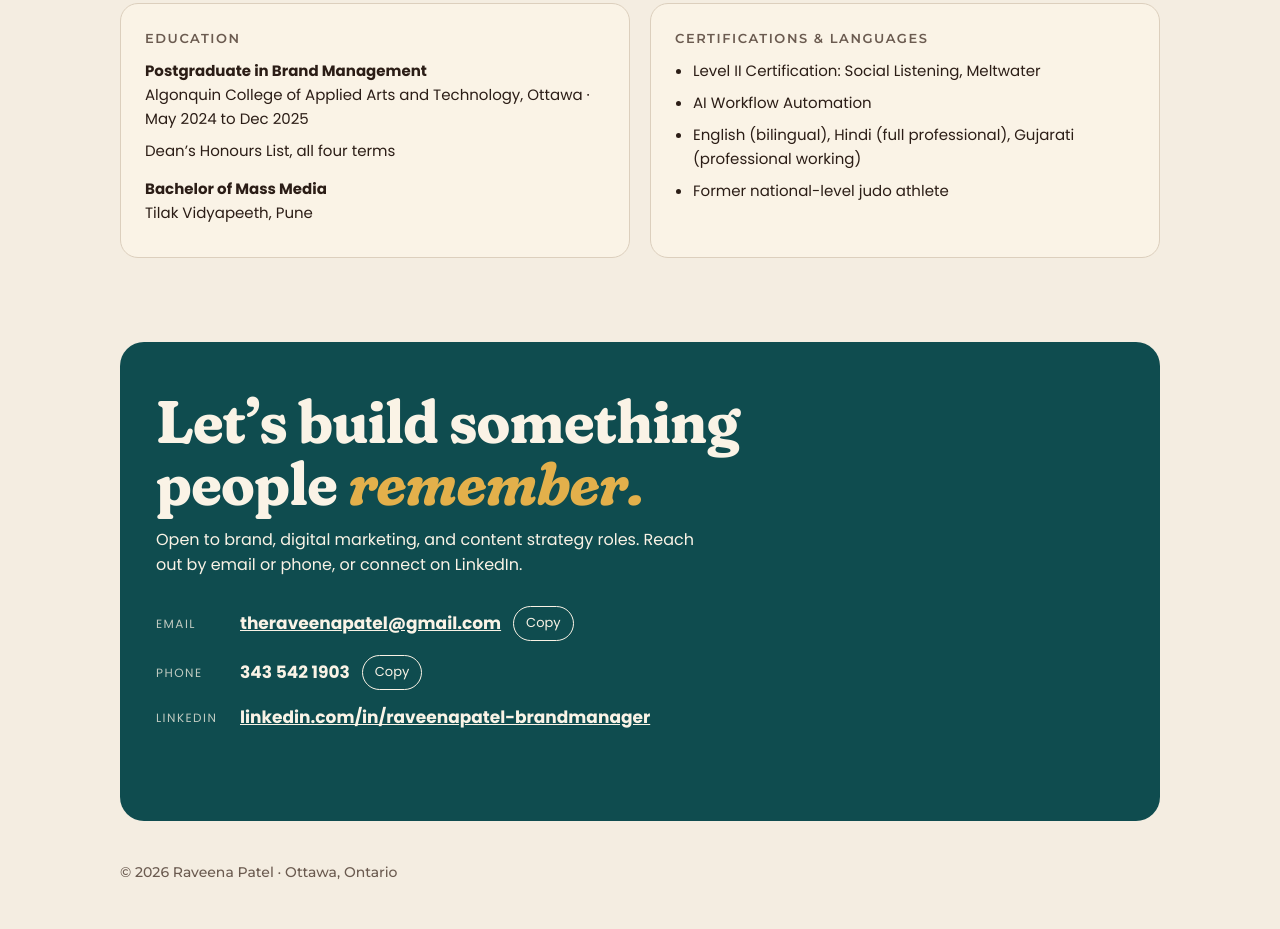
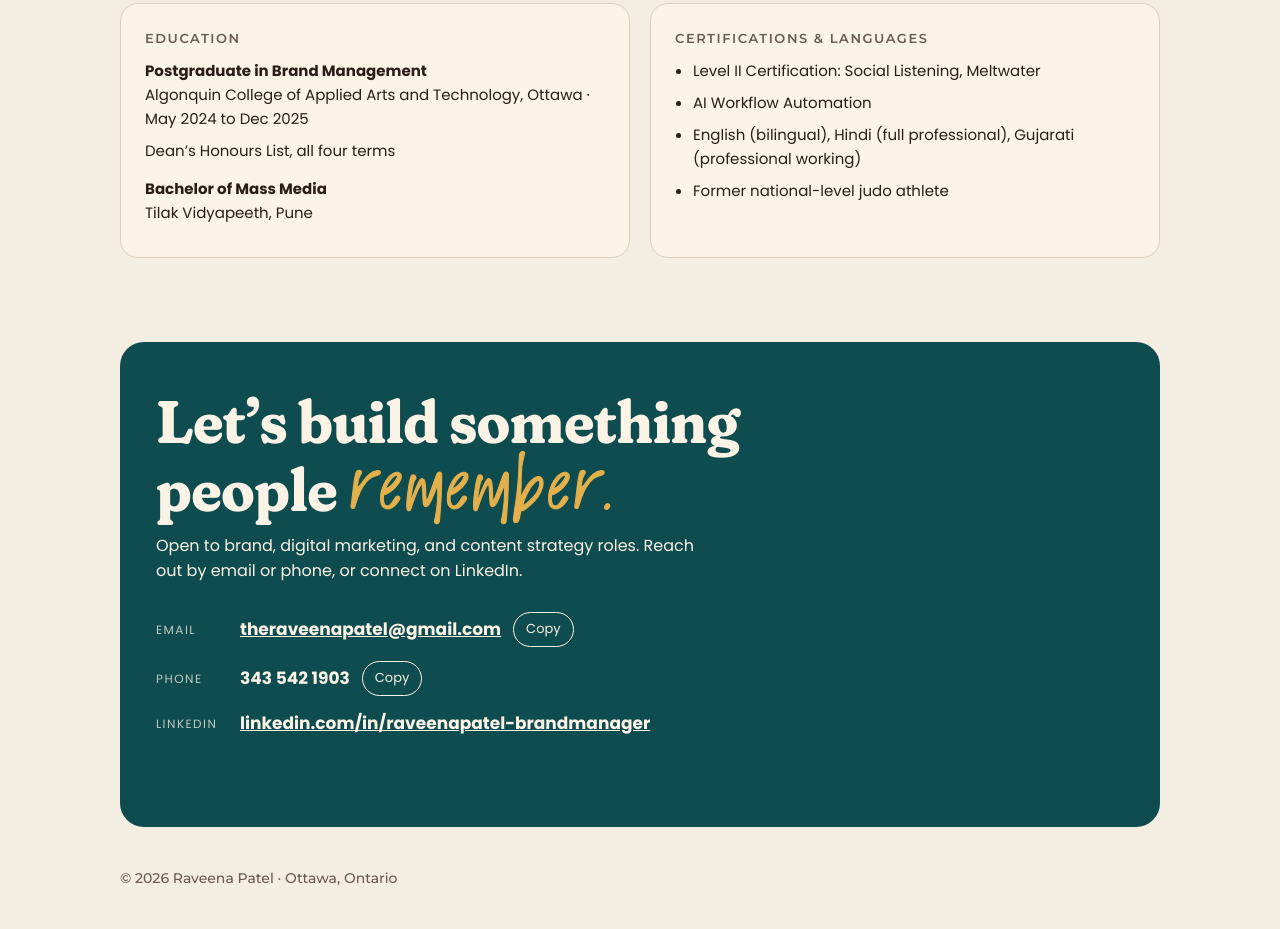
Before and after one commit to byraveena/Raveena-Patel-Portfolio, a plain HTML site: page index.html in a window 1280 px wide. Shown: the part 6537-7466 px from the top of the page. Drawn offline with Linux system fonts and the light colour scheme.

Commit message:
Contact band: remember. in Girly Sunrise, matching the hero
Co-Authored-By: Claude Opus 5.5 <noreply@anthropic.com>
Claude-Session: https://claude.ai/code/session_01B9oRtZ2cb7dERB82hY3yGr

```diff
--- a/index.html
+++ b/index.html
@@ -101,7 +101,7 @@ a:focus-visible, button:focus-visible { outline: 2px solid var(--accent); outlin
 .hero-photo img { position: relative; z-index: 1; width: 100%; height: auto; display: block; }
 @media (max-width: 860px) { .hero-grid { grid-template-columns: minmax(0, 1fr); } .hero-photo { max-width: 340px; } }
 .hero h1 { font-size: clamp(44px, 8vw, 88px); line-height: 1.02; margin: 0 0 24px; color: var(--fg); }
-/* One signature moment: only the hero highlight is handwritten (Girly Sunrise). Every other highlight stays in Fraunces italic. */
+/* Two handwritten moments (Girly Sunrise): "shout." in the hero and "remember." in the contact band. Every other highlight stays in Fraunces italic. */
 .hero h1 em { color: var(--accent); font-family: "Girly Sunrise", "Fraunces 72pt Soft", cursive; font-style: normal; font-weight: 400; font-size: 1.3em; line-height: .8; letter-spacing: 0; padding-right: .06em; -webkit-text-stroke: .014em currentColor; }
 .hero h1 { margin-bottom: 40px; }
 .hero .role { font-size: 18px; color: var(--fg); margin: 0 0 12px; font-weight: 500; }
@@ -274,7 +274,7 @@ section { padding-top: 84px; }
   margin-top: 84px; background: var(--band-bg); color: var(--band-fg); border-radius: 24px; padding: 48px 36px; margin-bottom: 40px;
 }
 .contact h2 { margin: 0 0 12px; font-size: clamp(38px, 5.4vw, 60px); line-height: 1.04; }
-.contact h2 em { font-style: italic; color: var(--saffron); }
+.contact h2 em { color: var(--saffron); font-family: "Girly Sunrise", "Fraunces 72pt Soft", cursive; font-style: normal; font-weight: 400; font-size: 1.3em; line-height: .8; letter-spacing: 0; padding-right: .06em; -webkit-text-stroke: .014em currentColor; }
 .contact p.lede { margin: 0 0 28px; max-width: 56ch; color: var(--band-fg); }
 .contact .rows { display: grid; gap: 14px; }
 .contact .row { display: flex; flex-wrap: wrap; gap: 12px; align-items: center; font-size: 17px; }
```
